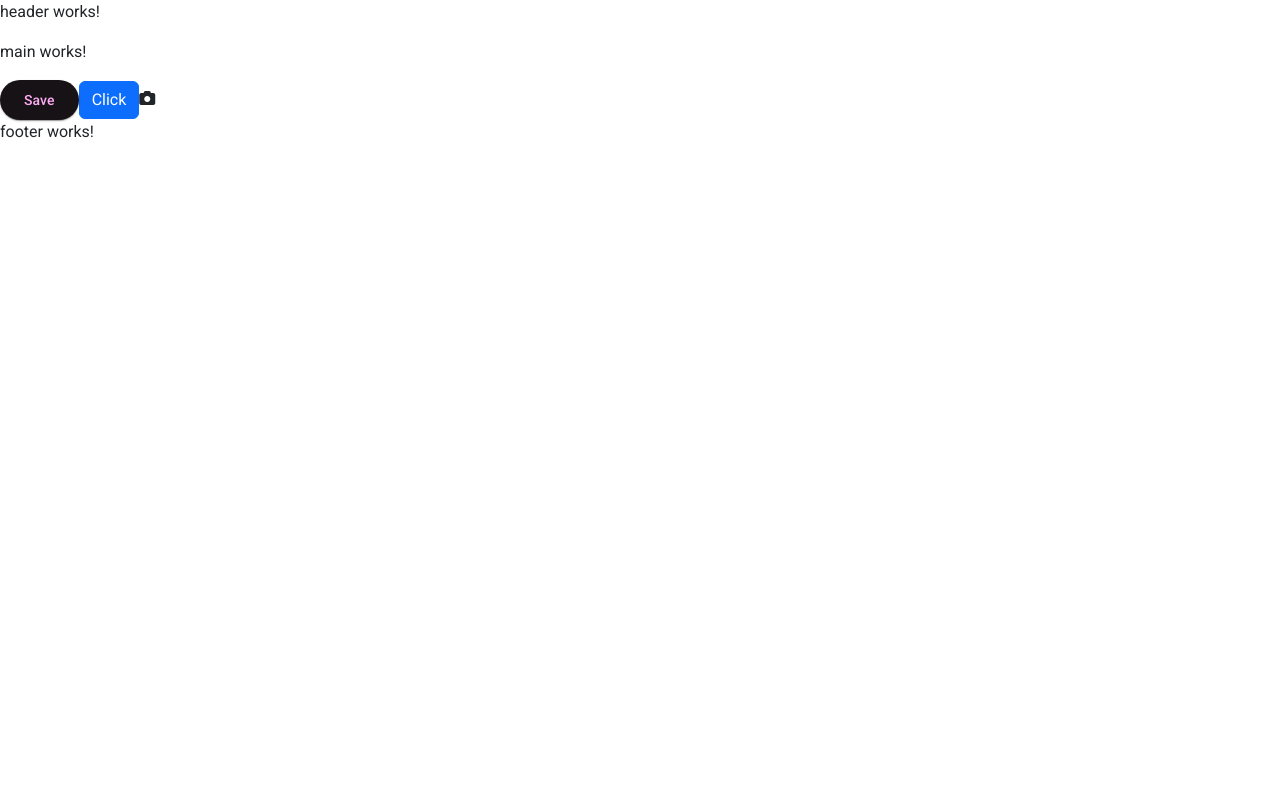
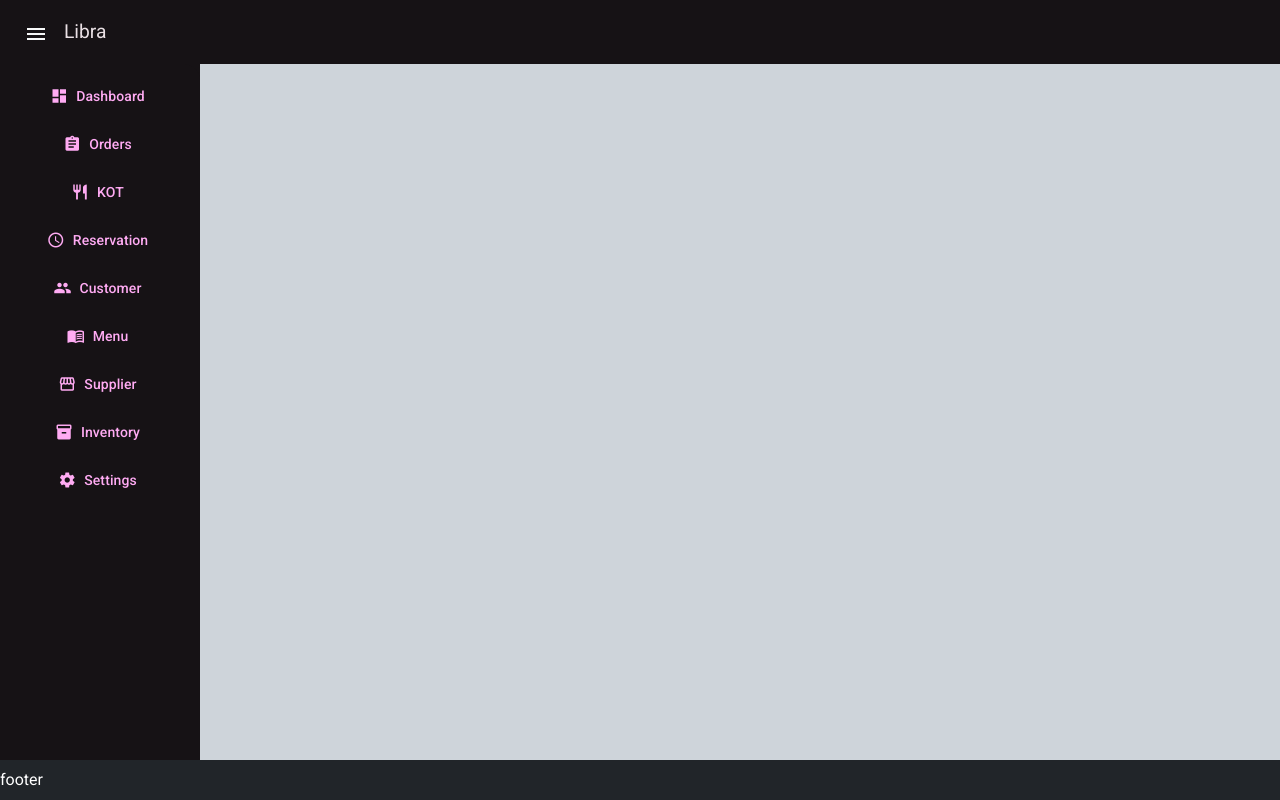
Before and after one commit to GaneshKumar-99/HotelManagement, an Angular app: page / in a window 1280 px wide. Built offline with nearby package versions, Linux system fonts and the light colour scheme.

Commit message:
created app structure

```diff
--- a/src/app/pages/footer/footer.component.html
+++ b/src/app/pages/footer/footer.component.html
@@ -1 +1,6 @@
-<p>footer works!</p>
+<!-- footer content -->
+<nav class="navbar bg-body-tertiary fixed-bottom">
+    <div class="container-fluid">
+      Footer content
+    </div>
+  </nav>
--- a/src/app/pages/header/header.component.html
+++ b/src/app/pages/header/header.component.html
@@ -1 +1,11 @@
-<p>header works!</p>
+<!-- header content  -->
+<nav class="navbar bg-body-tertiary fixed-top mb-5">
+    <div class="container-fluid">
+      <div>
+        <button class="btn btn-outline-secondary">
+          <i class="fa-solid fa-utensils fs-4"></i>
+        </button>
+      </div>
+      <div>Hotel Management</div>
+    </div>
+  </nav>
--- a/src/app/pages/main/main.component.css
+++ b/src/app/pages/main/main.component.css
@@ -0,0 +1,19 @@
+.full-height{
+    height:90vh;
+    overflow: hidden;
+}
+
+.custom-drawer{
+    width: 200px;
+}
+
+.mat-drawer-content, .content-area{
+    height: 100%;
+    overflow: auto;
+}
+
+@media (max-width:768px){
+    .custom-drawer{
+        width: 150px;
+    }
+}
--- a/src/app/pages/main/main.component.html
+++ b/src/app/pages/main/main.component.html
@@ -1,9 +1,128 @@
-<app-header></app-header>
-<p>main works!</p>
-<button mat-raised-button>Save</button>
-<button class="btn btn-primary">Click</button>
+<!-- <app-header></app-header>
+<app-footer></app-footer> -->
 
-<i class="fas fa-camera"></i>
+<mat-toolbar class="mat-elevation-z5">
+  <button class="btn text-light" (click)="drawer.toggle()" mat-icon-button>
+    <mat-icon>menu</mat-icon>
+  </button>
+  <div class="px-2 small">Libra</div>
+</mat-toolbar>
+
+<mat-drawer-container autosize class="full-height">
+  <mat-drawer
+    opened="true"
+    #drawer
+    mode="side"
+    position="start"
+    class="custom-drawer"
+  >
+    <mat-nav-list>
+      <mat-list-item>
+        <div class="d-grid">
+            <button mat-button>
+                <mat-icon>dashboard</mat-icon>
+                Dashboard
+            </button>
+        </div>
+      </mat-list-item>
+
+      <mat-list-item>
+        <div class="d-grid">
+            <button mat-button>
+                <mat-icon>assignment</mat-icon>
+                Orders
+            </button>
+        </div>
+      </mat-list-item>
+
+      <mat-list-item>
+        <div class="d-grid">
+            <button mat-button>
+                <mat-icon>restaurant</mat-icon>
+                KOT
+            </button>
+        </div>
+      </mat-list-item>
+
+      <mat-list-item>
+        <div class="d-grid">
+            <button mat-button>
+                <mat-icon>access_time</mat-icon>
+                Reservation
+            </button>
+        </div>
+      </mat-list-item>
+
+      <mat-list-item>
+        <div class="d-grid">
+            <button mat-button>
+                <mat-icon>people</mat-icon>
+                Customer
+            </button>
+        </div>
+      </mat-list-item>
+
+      <mat-list-item>
+        <div class="d-grid">
+            <button mat-button>
+                <mat-icon>menu_book</mat-icon>
+                Menu
+            </button>
+        </div>
+      </mat-list-item>
+
+      <mat-list-item>
+        <div class="d-grid">
+            <button mat-button>
+                <mat-icon>storefront</mat-icon>
+                Supplier
+            </button>
+        </div>
+      </mat-list-item>
+
+      <mat-list-item>
+        <div class="d-grid">
+            <button mat-button>
+                <mat-icon>inventory</mat-icon>
+                Inventory
+            </button>
+        </div>
+      </mat-list-item>
+
+      <mat-list-item>
+        <div class="d-grid">
+            <button mat-button>
+                <mat-icon>settings</mat-icon>
+                Settings
+            </button>
+        </div>
+      </mat-list-item>
 
 
-<app-footer></app-footer>
+      <!-- <mat-list-item>
+        <div class="d-grid">
+            <button mat-button>
+                <mat-icon>event</mat-icon>
+                Event
+            </button>
+        </div>
+      </mat-list-item> -->
+
+
+
+
+
+
+    </mat-nav-list>
+  </mat-drawer>
+  <mat-drawer-content class="bg-dark-subtle g-0">
+    <div style="text-align: center;" class="content-area">
+      <router-outlet></router-outlet>
+    </div>
+  </mat-drawer-content>
+</mat-drawer-container>
+
+
+<nav class="nav navbar bg-dark text-white fixed-bottom">
+<div>footer</div>
+</nav>
```
Also changed, not shown: src/app/modules/material/material.module.ts (+6 -2 lines).
